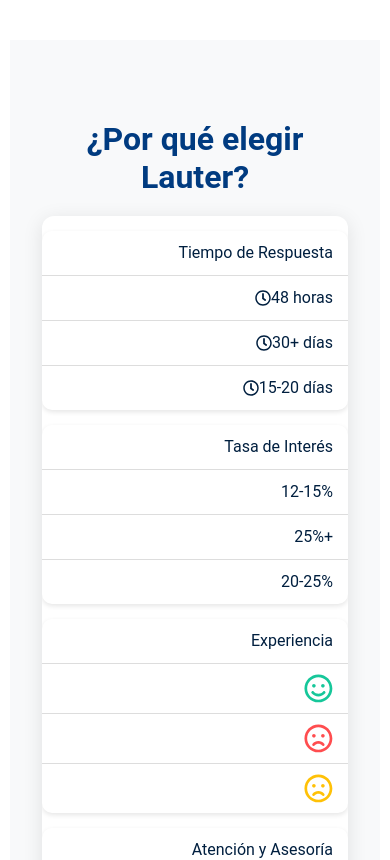
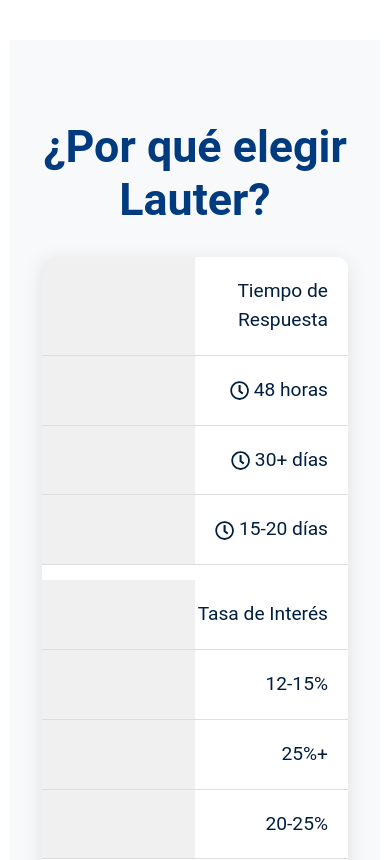
Before and after one commit to alvarezzapfe/lauter, a React (Create React App) app: page / in a window 390 px wide. Shown: the part 3100-3960 px from the top of the page. Built offline with nearby package versions, Linux system fonts and the light colour scheme.

Commit message:
Ajustes finales 4 web mobile

```diff
--- a/src/assets/css/index.css
+++ b/src/assets/css/index.css
@@ -771,11 +771,6 @@ body {
 /* =================== RESPONSIVE FIXES =================== */
 /* Estilos para dispositivos móviles */
 @media (max-width: 768px) {
-  .comparativo-title {
-    font-size: 2rem;
-    margin-bottom: 20px;
-  }
-
   .comparativo-table,
   .comparativo-table thead,
   .comparativo-table tbody,
@@ -783,41 +778,35 @@ body {
   .comparativo-table td,
   .comparativo-table tr {
     display: block;
-    width: 100%;
+  }
+
+  .comparativo-table thead tr {
+    display: none;
   }
 
   .comparativo-table tr {
     margin-bottom: 15px;
-    box-shadow: 0 2px 5px rgba(0, 0, 0, 0.1);
-    border-radius: 10px;
-    overflow: hidden;
-  }
-
-  .comparativo-table th {
-    display: none;
   }
 
   .comparativo-table td {
-    display: flex;
-    justify-content: space-between;
-    align-items: center;
-    padding: 10px 15px;
-    font-size: 1rem;
-    border: none;
-    border-bottom: 1px solid #ddd;
+    text-align: right;
+    padding-left: 50%;
     position: relative;
   }
 
   .comparativo-table td::before {
     content: attr(data-label);
+    position: absolute;
+    left: 0;
+    width: 50%;
+    padding-left: 15px;
     font-weight: bold;
-    color: #003b80;
-    flex: 1;
     text-align: left;
-  }
-
-  .comparativo-table td:last-child {
-    border-bottom: none;
+    background-color: #f0f0f0;
+    height: 100%;
+    top: 0;
+    display: flex;
+    align-items: center;
   }
 }
 
```
